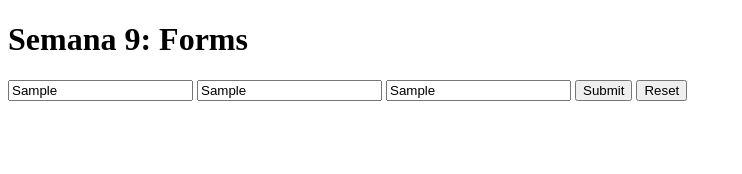
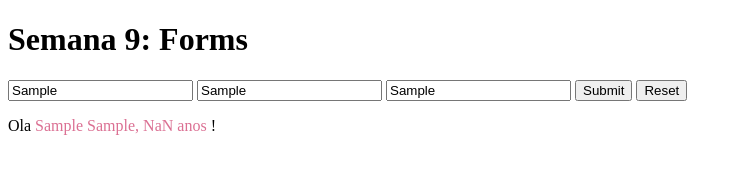
Before and after one commit to ufjf-dcc121/ufjf-dcc121-2023-1-atv9-vitoriaalexandre, a plain HTML site: page index.html in a window 1280 px wide. Both pictures are taken after typing "Sample", "Sample", "Sample" into the empty fields and a click on the input 603 px from the left and 90 px from the top of the page. Shown: the whole page, without its empty margins (0-742 px from the left). Drawn offline with Linux system fonts and the light colour scheme.

Commit message:
Adiciona preenchimento do paragrafo com dados

```diff
--- a/index.html
+++ b/index.html
@@ -5,6 +5,11 @@
     <meta http-equiv="X-UA-Compatible" content="IE=edge">
     <meta name="viewport" content="width=device-width, initial-scale=1.0">
     <title>semana 9: Forms</title>
+    <style>
+        p>span{
+            color: palevioletred;
+        }
+    </style>
 </head>
 <body>
     <header>
@@ -17,11 +22,12 @@
             <input type="text" name="idade"/>
             <input type="submit" />
             <input type="reset" />
-
         </form>
+        <p></p>
     </main>
     <script>
         const form = document.querySelector("form");
+        const pNome = document.querySelector("p");
         form.addEventListener("submit",noEnvio);
 
         function noEnvio(event){
@@ -32,6 +38,7 @@
             const idade = Number(form.idade.value);
             const nomeCompleto = `${nomes} ${sobrenome}, ${idade} anos`;
             console.log(nomeCompleto);
+            pNome.innerHTML = `Ola <span>${nomeCompleto}</span> !`;
         }
     </script>
 </body>
```
